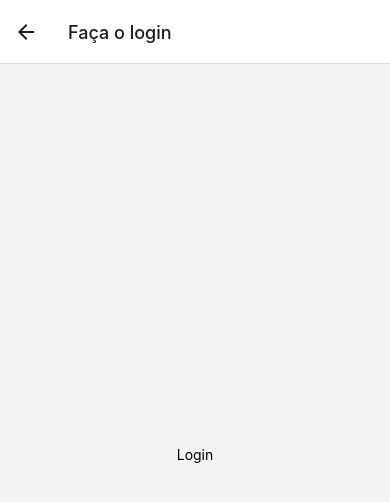
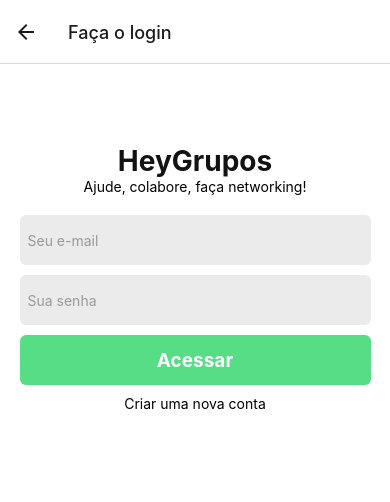
Before and after one commit to rafaelmassaro/appchat, a React Native app: screen /SignIn in a window 390 px wide. Shown: the top 502 px of the page. Built offline with nearby package versions, Linux system fonts and the light colour scheme.

Commit message:
Created Login and Register funcionalities

```diff
--- a/src/pages/ChatRoom/index.js
+++ b/src/pages/ChatRoom/index.js
@@ -1,12 +1,16 @@
 import React from 'react'
-import { View, Text, StyleSheet } from 'react-native'
+import { View, Text, StyleSheet, Button } from 'react-native'
+import { useNavigation } from '@react-navigation/native'
 
 import auth from '@react-native-firebase/auth'
 
 export default function ChatRoom() {
+    const navigation = useNavigation()
+
     return (
         <View style={styles.container}>
             <Text>Chat Room</Text>
+            <Button title='Login' onPress={() => navigation.navigate('SignIn')} />
         </View>
     )
 }
--- a/src/pages/SignIn/index.js
+++ b/src/pages/SignIn/index.js
@@ -1,11 +1,113 @@
-import React from 'react'
-import { View, Text, StyleSheet } from 'react-native'
+import React, { useState } from 'react'
+import {
+    View,
+    Text,
+    StyleSheet,
+    TextInput,
+    TouchableOpacity,
+    SafeAreaView,
+    Platform
+} from 'react-native'
+import { useNavigation } from '@react-navigation/native'
+
+import auth from '@react-native-firebase/auth'
 
 export default function SignIn() {
+    const [type, setType] = useState(false)
+
+    const [name, setName] = useState('')
+    const [email, setEmail] = useState('')
+    const [password, setPassword] = useState('')
+
+    const navigation = useNavigation()
+
+    function handleLogin() {
+        if (type) {
+
+            if (name === '' || email === '' || password === '') return
+
+            auth()
+                .createUserWithEmailAndPassword(email, password)
+                .then((user) => {
+                    user.user.updateProfile({
+                        displayName: name
+                    })
+                        .then(() => {
+                            navigation.goBack()
+                        })
+                })
+                .catch((error) => {
+                    if (error.code === 'auth/email-already-in-use') {
+                        console.log('E-mail já em uso!')
+                    }
+
+                    if (error.code === 'auth/invalid-email') {
+                        console.log('E-mail inválido!')
+                    }
+                })
+        }
+        else {
+            auth()
+                .signInWithEmailAndPassword(email, password)
+                .then(() => {
+                    navigation.goBack()
+                })
+                .catch((error) => {
+                    if (error.code === 'auth/invalid-email') {
+                        console.log('E-mail inválido!')
+                    }
+                })
+        }
+    }
+
     return (
-        <View style={styles.container}>
-            <Text>Login</Text>
-        </View>
+        <SafeAreaView style={styles.container}>
+            <Text style={styles.logo}>HeyGrupos</Text>
+            <Text style={{ marginBottom: 20 }}>Ajude, colabore, faça networking!</Text>
+
+            {type && (
+                <TextInput
+                    style={styles.input}
+                    placeholder='Qual o seu nome?'
+                    value={name}
+                    onChangeText={(text) => setName(text)}
+                    placeholderTextColor="#99999b"
+                />
+            )}
+
+
+            <TextInput
+                style={styles.input}
+                placeholder='Seu e-mail'
+                value={email}
+                onChangeText={(text) => setEmail(text)}
+                placeholderTextColor="#99999b"
+            />
+
+            <TextInput
+                style={styles.input}
+                placeholder='Sua senha'
+                value={password}
+                onChangeText={(text) => setPassword(text)}
+                placeholderTextColor="#99999b"
+                secureTextEntry={true}
+            />
+
+            <TouchableOpacity
+                style={[styles.buttonLogin, { backgroundColor: type ? "#f53745" : "#57dd86" }]}
+                onPress={handleLogin}
+            >
+                <Text style={styles.buttonText}>
+                    {type ? "Cadastrar" : "Acessar"}
+                </Text>
+            </TouchableOpacity>
+
+            <TouchableOpacity onPress={() => setType(!type)}>
+                <Text>
+                    {type ? "Já possuo um conta" : "Criar uma nova conta"}
+                </Text>
+            </TouchableOpacity>
+        </SafeAreaView>
     )
 }
 
@@ -13,6 +115,34 @@
     container: {
         flex: 1,
         alignItems: 'center',
+        backgroundColor: '#fff'
+    },
+    logo: {
+        fontSize: 28,
+        marginTop: Platform.OS === 'android' ? 55 : 80,
+        color: '#121212',
+        fontWeight: 'bold'
+    },
+    input: {
+        color: '#121212',
+        backgroundColor: '#ebebeb',
+        width: '90%',
+        borderRadius: 6,
+        marginBottom: 10,
+        paddingHorizontal: 8,
+        height: 50,
+    },
+    buttonLogin: {
+        width: '90%',
+        height: 50,
+        alignItems: 'center',
         justifyContent: 'center',
+        marginBottom: 10,
+        borderRadius: 6,
+    },
+    buttonText: {
+        color: '#fff',
+        fontWeight: 'bold',
+        fontSize: 19,
     }
 })
```
